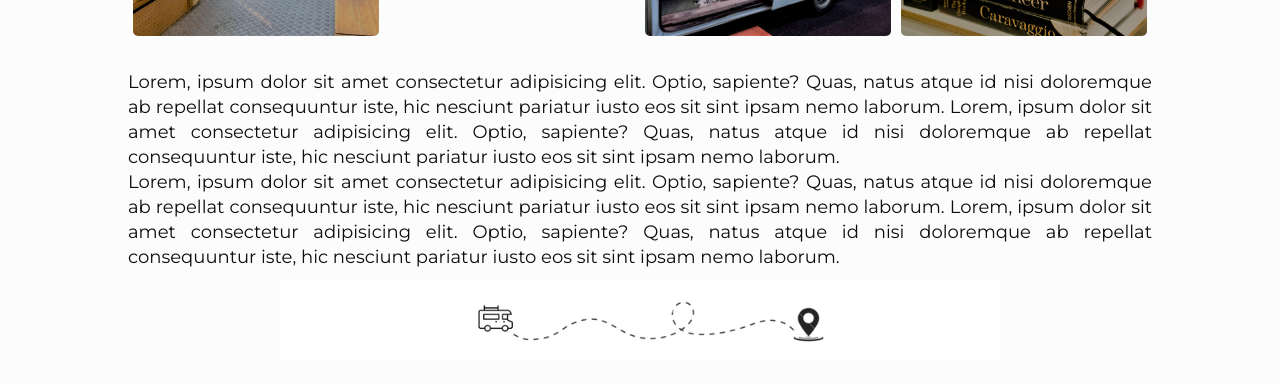
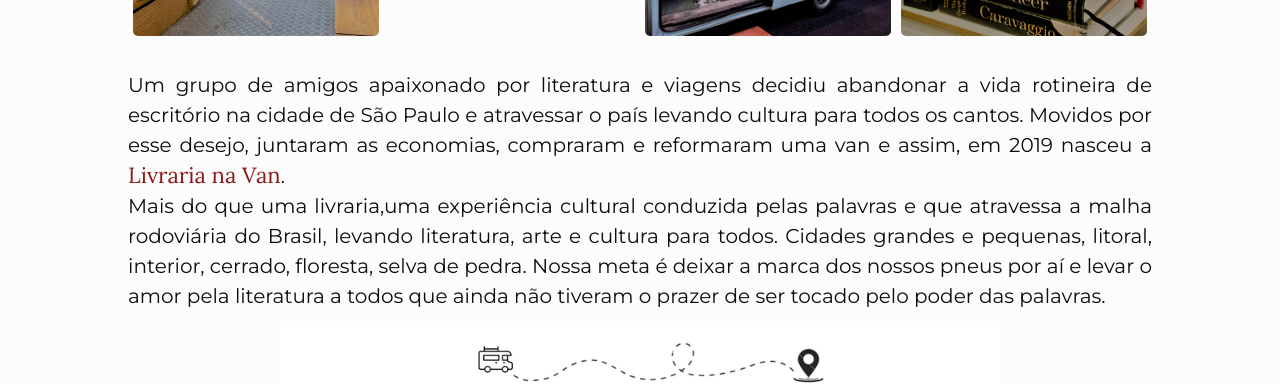
Before and after one commit to vanessacreis/bookstoreapp, a React (Create React App) app: page /conheca in a window 1280 px wide. Shown: the part 315-699 px from the top of the page. Built offline with nearby package versions, Linux system fonts and the light colour scheme.

Commit message:
Incluíndo textos da página Conheça

```diff
--- a/src/Components/Conheça/Conheca.jsx
+++ b/src/Components/Conheça/Conheca.jsx
@@ -1,4 +1,5 @@
 import React from "react";
+import { Link } from "react-router-dom";
 import * as S from "./conheca.js";
 
 const Conheca = () => {
@@ -8,12 +9,10 @@ const Conheca = () => {
       <S.Texto>
         <h3>Conheça-nos</h3>
         <p>
-          Lorem ipsum dolor sit amet consectetur, adipisicing elit. Alias vel
-          cupiditate corrupti, praesentium tenetur deserunt. orem ipsum dolor
-          sit amet consectetur, adipisicing elit. Alias vel cupiditate corrupti,
-          praesentium tenetur deserunt. orem ipsum dolor sit amet consectetur,
-          adipisicing elit. Alias vel cupiditate corrupti, praesentium tenetur
-          deserunt.
+          Mais do que uma livraria,uma experiência cultural conduzida pelas
+          palavras e que atravessa a malha rodoviária do Brasil, levando
+          literatura, arte e cultura para todos. <br />
+          <Link to="/conheca">Clique aqui e saiba mais</Link>.
         </p>
       </S.Texto>
     </S.Conheca>
--- a/src/Components/Conheça/conheca.js
+++ b/src/Components/Conheça/conheca.js
@@ -47,7 +47,15 @@ export const Texto = styled.div`
     width: 100%;
     margin: 0 10px;
     text-align: justify;
-    font-size: 16px;
+    font-size: 18px;
+    line-height: 25px;
+
+    > a {
+      font-size: 20px;
+      font-family: ${colors.titles};
+      text-decoration: none;
+      color: ${colors.red};
+    }
 
     &::selection {
       background-color: ${colors.contrast}80;
--- a/src/Pages/Conheca/Conheca.jsx
+++ b/src/Pages/Conheca/Conheca.jsx
@@ -12,20 +12,18 @@ const Conheca = () => {
         <S.Historia>
           <Carousel />
           <p>
-            Lorem, ipsum dolor sit amet consectetur adipisicing elit. Optio,
-            sapiente? Quas, natus atque id nisi doloremque ab repellat
-            consequuntur iste, hic nesciunt pariatur iusto eos sit sint ipsam
-            nemo laborum. Lorem, ipsum dolor sit amet consectetur adipisicing
-            elit. Optio, sapiente? Quas, natus atque id nisi doloremque ab
-            repellat consequuntur iste, hic nesciunt pariatur iusto eos sit sint
-            ipsam nemo laborum. <br />
-            Lorem, ipsum dolor sit amet consectetur adipisicing elit. Optio,
-            sapiente? Quas, natus atque id nisi doloremque ab repellat
-            consequuntur iste, hic nesciunt pariatur iusto eos sit sint ipsam
-            nemo laborum. Lorem, ipsum dolor sit amet consectetur adipisicing
-            elit. Optio, sapiente? Quas, natus atque id nisi doloremque ab
-            repellat consequuntur iste, hic nesciunt pariatur iusto eos sit sint
-            ipsam nemo laborum.
+            Um grupo de amigos apaixonado por literatura e viagens decidiu
+            abandonar a vida rotineira de escritório na cidade de São Paulo e
+            atravessar o país levando cultura para todos os cantos. Movidos por
+            esse desejo, juntaram as economias, compraram e reformaram uma van e
+            assim, em 2019 nasceu a <span className="nome">Livraria na Van</span>. <br />
+            Mais do que uma livraria,uma experiência cultural conduzida pelas
+            palavras e que atravessa a malha rodoviária do Brasil, levando
+            literatura, arte e cultura para todos. Cidades grandes e pequenas,
+            litoral, interior, cerrado, floresta, selva de pedra. Nossa meta é
+            deixar a marca dos nossos pneus por aí e levar o amor pela
+            literatura a todos que ainda não tiveram o prazer de ser tocado pelo
+            poder das palavras.
           </p>
           <S.divRota />
         </S.Historia>
--- a/src/Pages/Conheca/conheca.js
+++ b/src/Pages/Conheca/conheca.js
@@ -24,13 +24,19 @@ export const Historia = styled.section`
     margin-top: 25px;
     margin-bottom: 10px;
     color: ${colors.black};
-    font-size: 18px;
-    line-height: 25px;
+    font-size: 20px;
+    line-height: 30px;
     text-align: justify;
+
+    &::selection {
+      background-color: ${colors.contrast}80;
+    }
   }
 
-  > span {
+  .nome {
     color: ${colors.red};
+    font-size: 22px;
+    font-family: ${colors.titles};
   }
 `;
 
```
